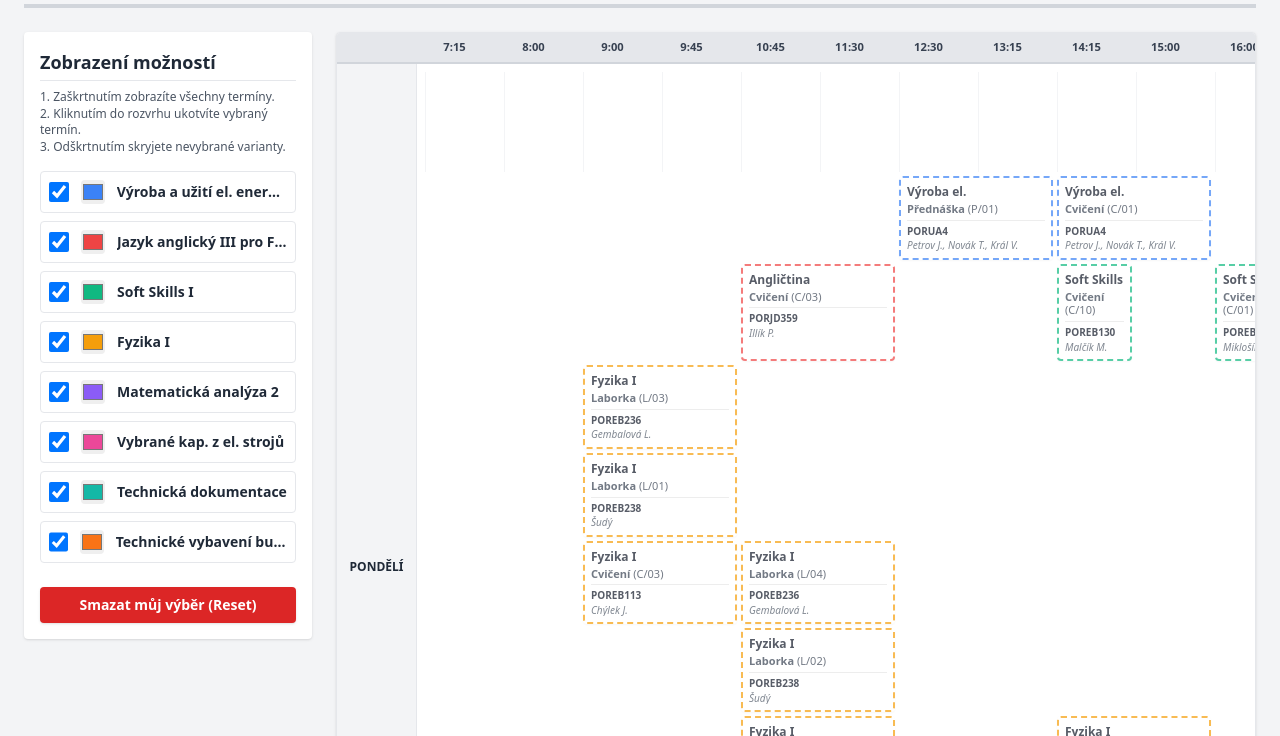
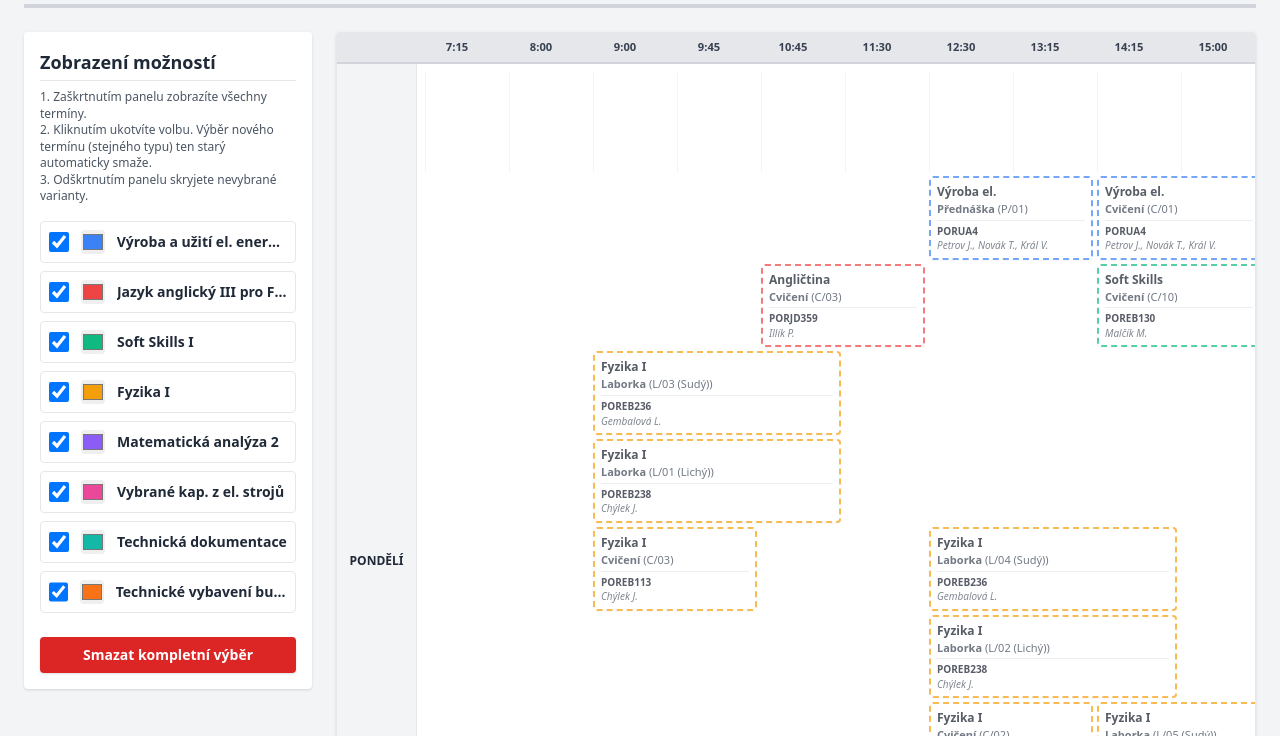
Before and after one commit to Jerryisek/Rozvrh, a plain HTML site: page index.html in a window 1280 px wide. Shown: the part 64-800 px from the top of the page. Drawn offline with nearby package versions, Linux system fonts and the light colour scheme.

Commit message:
Modify grid dimensions and update text content
Updated grid layout and adjusted text descriptions for clarity.

```diff
--- a/index.html
+++ b/index.html
@@ -11,9 +11,9 @@
         .timetable-scroll { overflow-x: auto; padding-bottom: 1rem; }
         .timetable-grid {
             display: grid;
-            grid-template-columns: repeat(14, minmax(75px, 1fr));
+            grid-template-columns: repeat(14, minmax(80px, 1fr));
             gap: 4px;
-            min-width: 1100px;
+            min-width: 1150px;
         }
         .day-row {
             display: flex;
@@ -44,9 +44,9 @@
         .time-header-content {
             flex: 1;
             display: grid;
-            grid-template-columns: repeat(14, minmax(75px, 1fr));
+            grid-template-columns: repeat(14, minmax(80px, 1fr));
             gap: 4px;
-            min-width: 1100px;
+            min-width: 1150px;
         }
         .time-slot {
             font-size: 0.7rem;
@@ -70,9 +70,9 @@
             <div class="bg-white p-4 rounded shadow">
                 <h2 class="text-lg font-bold mb-2 border-b pb-1">Zobrazení možností</h2>
                 <p class="text-xs text-gray-600 mb-4 font-medium leading-snug">
-                    1. Zaškrtnutím zobrazíte všechny termíny.<br>
-                    2. Kliknutím do rozvrhu ukotvíte vybraný termín.<br>
-                    3. Odškrtnutím skryjete nevybrané varianty.
+                    1. Zaškrtnutím panelu zobrazíte všechny termíny.<br>
+                    2. Kliknutím ukotvíte volbu. Výběr nového termínu (stejného typu) ten starý automaticky smaže.<br>
+                    3. Odškrtnutím panelu skryjete nevybrané varianty.
                 </p>
                 <div class="flex flex-col gap-2">
                     <label v-for="subject in subjects" :key="subject.id" class="flex items-center gap-3 p-2 border rounded cursor-pointer hover:bg-gray-50 transition-colors">
@@ -85,7 +85,7 @@
                 </div>
 
                 <button @click="clearAllSelections" class="mt-6 w-full bg-red-600 text-white hover:bg-red-700 text-sm font-bold py-2 px-4 rounded shadow transition">
-                    Smazat můj výběr (Reset)
+                    Smazat kompletní výběr
                 </button>
             </div>
         </div>
@@ -104,7 +104,7 @@
                     <div class="day-label">{{ day }}</div>
                     <div class="day-content timetable-grid">
 
-                        <!-- Pozadí (100px min-height pro 4 řádky textu) -->
+                        <!-- Pozadí oddělující hodiny -->
                         <div v-for="n in 14" :key="n" class="border-l border-gray-100 min-h-[100px]" :style="{ gridColumn: n, gridRow: '1 / -1' }"></div>
 
                         <!-- Datové bloky -->
@@ -196,57 +196,61 @@
                 selected: false
             });
 
-            // Extrakce dat (Skupina, Učebna, Vyučující)
+            // Přezkoumaná databáze s logicky opravenými délkami a oddělenou paritou týdnů
             const allBlocks = ref([
-                // Výroba a užití el. energie (1)
+                // Výroba a užití el. energie
                 createBlock(1, "pondělí", 6, 7, "P/01", "PORUA4", "Petrov J., Novák T., Král V."),
                 createBlock(1, "pondělí", 8, 9, "C/01", "PORUA4", "Petrov J., Novák T., Král V."),
 
-                // Angličtina III (2)
+                // Angličtina III
                 createBlock(2, "pondělí", 4, 5, "C/03", "PORJD359", "Illík P."),
                 createBlock(2, "úterý", 2, 3, "C/02", "PORJD357", "Matyášková G."),
                 createBlock(2, "úterý", 4, 5, "C/01", "PORD121", "Zapletalová A."),
                 createBlock(2, "středa", 2, 3, "C/04", "PORKA230", "Matyášková G."),
 
-                // Soft Skills I (3)
-                createBlock(3, "pondělí", 8, 8, "C/10", "POREB130", "Malčík M."),
-                createBlock(3, "pondělí", 10, 10, "C/01", "POREB130", "Miklošíková M."),
-                createBlock(3, "pondělí", 12, 12, "C/08", "POREB130", "Miklošíková M."),
-                createBlock(3, "úterý", 4, 4, "C/05", "POREB130", "Hauer T."),
-                createBlock(3, "úterý", 6, 6, "C/12", "POREB130", "Hauer T."),
-                createBlock(3, "úterý", 8, 8, "C/13", "POREB130", "Janíková M."),
-                createBlock(3, "středa", 0, 0, "C/02", "POREB130", "Hauer T."),
-                createBlock(3, "středa", 2, 2, "C/03", "POREB130", "Hauer T."),
-                createBlock(3, "středa", 4, 4, "C/14", "POREB130", "Zemčík T."),
-                createBlock(3, "středa", 6, 6, "C/06", "POREB130", "Zemčík T."),
-                createBlock(3, "čtvrtek", 4, 4, "C/04", "POREB130", "Janíková M."),
-                createBlock(3, "čtvrtek", 8, 8, "C/07", "POREB130", "Miklošíková M."),
-                createBlock(3, "čtvrtek", 10, 10, "C/11", "POREB130", "Miklošíková M."),
-                createBlock(3, "pátek", 0, 0, "C/09", "POREB130", "Malčík M."),
+                // Soft Skills I (Vše 2 bloky)
+                createBlock(3, "pondělí", 8, 9, "C/10", "POREB130", "Malčík M."),
+                createBlock(3, "pondělí", 10, 11, "C/01", "POREB130", "Miklošíková M."),
+                createBlock(3, "pondělí", 12, 13, "C/08", "POREB130", "Miklošíková M."),
+                createBlock(3, "úterý", 4, 5, "C/05", "POREB130", "Hauer T."),
+                createBlock(3, "úterý", 6, 7, "C/12", "POREB130", "Hauer T."),
+                createBlock(3, "úterý", 8, 9, "C/13", "POREB130", "Janíková M."),
+                createBlock(3, "středa", 0, 1, "C/02", "POREB130", "Hauer T."),
+                createBlock(3, "středa", 2, 3, "C/03", "POREB130", "Hauer T."),
+                createBlock(3, "středa", 4, 5, "C/14", "POREB130", "Zemčík T."),
+                createBlock(3, "středa", 6, 7, "C/06", "POREB130", "Zemčík T."),
+                createBlock(3, "čtvrtek", 4, 5, "C/04", "POREB130", "Janíková M."),
+                createBlock(3, "čtvrtek", 8, 9, "C/07", "POREB130", "Miklošíková M."),
+                createBlock(3, "čtvrtek", 10, 11, "C/11", "POREB130", "Miklošíková M."),
+                createBlock(3, "pátek", 0, 1, "C/09", "POREB130", "Malčík M."),
 
-                // Fyzika I (4)
-                createBlock(4, "pondělí", 2, 3, "L/03", "POREB236", "Gembalová L."),
-                createBlock(4, "pondělí", 2, 3, "L/01", "POREB238", "Šudý"),
+                // Fyzika I (Přednášky/Cvičení = 2 bloky, Laborky = 3 bloky)
+                createBlock(4, "pondělí", 2, 4, "L/03 (Sudý)", "POREB236", "Gembalová L."),
+                createBlock(4, "pondělí", 2, 4, "L/01 (Lichý)", "POREB238", "Chýlek J."),
                 createBlock(4, "pondělí", 2, 3, "C/03", "POREB113", "Chýlek J."),
-                createBlock(4, "pondělí", 4, 5, "L/04", "POREB236", "Gembalová L."),
-                createBlock(4, "pondělí", 4, 5, "L/02", "POREB238", "Šudý"),
-                createBlock(4, "pondělí", 4, 5, "C/02", "POREB113", "Chýlek J."),
-                createBlock(4, "pondělí", 8, 9, "L/05", "POREB236", "Gembalová L."),
-                createBlock(4, "pondělí", 8, 9, "L/06", "POREB238", "Šudý"),
-                createBlock(4, "pondělí", 8, 9, "C/01", "POREB113", "Chýlek J."),
+                createBlock(4, "pondělí", 6, 8, "L/04 (Sudý)", "POREB236", "Gembalová L."),
+                createBlock(4, "pondělí", 6, 8, "L/02 (Lichý)", "POREB238", "Chýlek J."),
+                createBlock(4, "pondělí", 6, 7, "C/02", "POREB113", "Chýlek J."),
+                createBlock(4, "pondělí", 8, 10, "L/05 (Sudý)", "POREB236", "Gembalová L."),
+                createBlock(4, "pondělí", 8, 10, "L/06 (Lichý)", "POREB238", "Chýlek J."),
+                createBlock(4, "pondělí", 10, 11, "C/01", "POREB113", "Chýlek J."),
                 createBlock(4, "úterý", 0, 1, "C/04", "POREB113", "Chýlek J."),
+                createBlock(4, "úterý", 0, 2, "L/11 (Lichý)", "POREB236", "Gembalová L."),
                 createBlock(4, "úterý", 2, 3, "P/05", "POREB128", "Gembalová L."),
                 createBlock(4, "úterý", 2, 3, "C/05", "POREB113", "Chýlek J."),
-                createBlock(4, "úterý", 4, 5, "L/10", "POREB236", "Gembalová L."),
-                createBlock(4, "úterý", 6, 7, "L/07", "POREB236", "Gembalová L."),
-                createBlock(4, "úterý", 8, 9, "L/08", "POREB236", "Gembalová L."),
-                createBlock(4, "středa", 4, 5, "L/12", "POREB236", "Gembalová L."),
+                createBlock(4, "úterý", 2, 4, "L/09 (Lichý)", "POREB236", "Gembalová L."),
+                createBlock(4, "úterý", 6, 8, "L/10 (Sudý)", "POREB236", "Gembalová L."),
+                createBlock(4, "úterý", 8, 10, "L/07 (Sudý)", "POREB236", "Gembalová L."),
+                createBlock(4, "úterý", 10, 12, "L/08 (Lichý)", "POREB236", "Gembalová L."),
+                createBlock(4, "středa", 4, 6, "L/12 (Sudý)", "POREB236", "Gembalová L."),
                 createBlock(4, "středa", 6, 7, "P/01", "POREBC1", "Životský O."),
+                createBlock(4, "středa", 6, 7, "P/02", "POREBC1", "Životský O."),
                 createBlock(4, "středa", 8, 9, "C/06", "POREB113", "Chýlek J."),
                 createBlock(4, "čtvrtek", 8, 9, "C/07", "POREB226", "Trocha P."),
+                createBlock(4, "čtvrtek", 8, 10, "L/13 (Lichý)", "POREB236", "Gembalová L."),
                 createBlock(4, "čtvrtek", 10, 11, "C/08", "POREB226", "Trocha P."),
 
-                // Matematická analýza 2 (5)
+                // Matematická analýza 2
                 createBlock(5, "pondělí", 5, 6, "P/02", "POREA155", "Krejčí P."),
                 createBlock(5, "pondělí", 8, 9, "C/03", "POREB135", "Krejčí P."),
                 createBlock(5, "pondělí", 10, 11, "C/04", "POREB135", "Krejčí P."),
@@ -258,11 +262,11 @@
                 createBlock(5, "čtvrtek", 3, 4, "C/07", "POREA155", "Krejčí P."),
                 createBlock(5, "čtvrtek", 8, 9, "C/08", "POREA155", "Krejčí P."),
 
-                // Vybrané kap. z el. strojů a přístrojů (6)
+                // Vybrané kap. z el. strojů a přístrojů
                 createBlock(6, "čtvrtek", 0, 1, "P/01", "POREC2", "Kačor P., Bernat P."),
                 createBlock(6, "čtvrtek", 3, 4, "C/01", "POREB018", "Kačor P., Bernat P."),
 
-                // Technická dokumentace (7)
+                // Technická dokumentace
                 createBlock(7, "úterý", 10, 11, "P/01", "POREB113", "Malčík M."),
                 createBlock(7, "čtvrtek", 0, 1, "C/07", "POREB219", "Malčík M."),
                 createBlock(7, "čtvrtek", 2, 3, "C/06", "POREB219", "Hrabovská K."),
@@ -270,7 +274,7 @@
                 createBlock(7, "čtvrtek", 7, 8, "C/03", "POREB219", "Hrabovská K."),
                 createBlock(7, "čtvrtek", 10, 11, "C/08", "POREB219", "Hrabovská K."),
 
-                // Technické vybavení budov (8)
+                // Technické vybavení budov
                 createBlock(8, "úterý", 4, 5, "P/01", "PORC5", "Kolář V."),
                 createBlock(8, "čtvrtek", 4, 5, "C/01", "POREB216", "Kolář V."),
                 createBlock(8, "čtvrtek", 7, 8, "C/02", "POREB216", "Kolář V.")
@@ -286,9 +290,21 @@
                 });
             };
 
+            // Jádro Mutex logiky (vzájemná exkluzivita pro stejný předmět a stejný typ výuky)
             const toggleBlock = (blockId) => {
-                const block = allBlocks.value.find(b => b.id === blockId);
-                if (block) block.selected = !block.selected;
+                const targetBlock = allBlocks.value.find(b => b.id === blockId);
+                if (!targetBlock) return;
+
+                if (targetBlock.selected) {
+                    targetBlock.selected = false;
+                } else {
+                    allBlocks.value.forEach(b => {
+                        if (b.subjectId === targetBlock.subjectId && b.type === targetBlock.type && b.selected) {
+                            b.selected = false;
+                        }
+                    });
+                    targetBlock.selected = true;
+                }
             };
 
             const clearAllSelections = () => {
```
